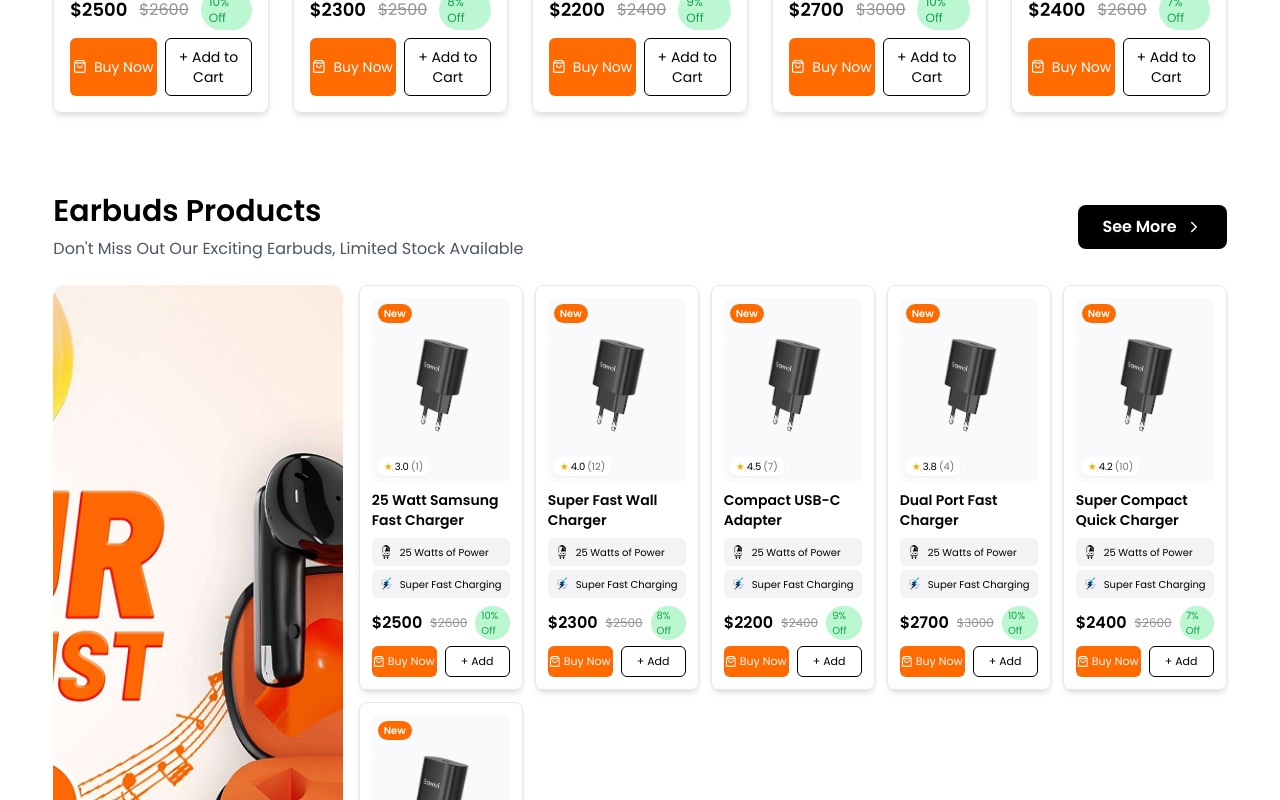
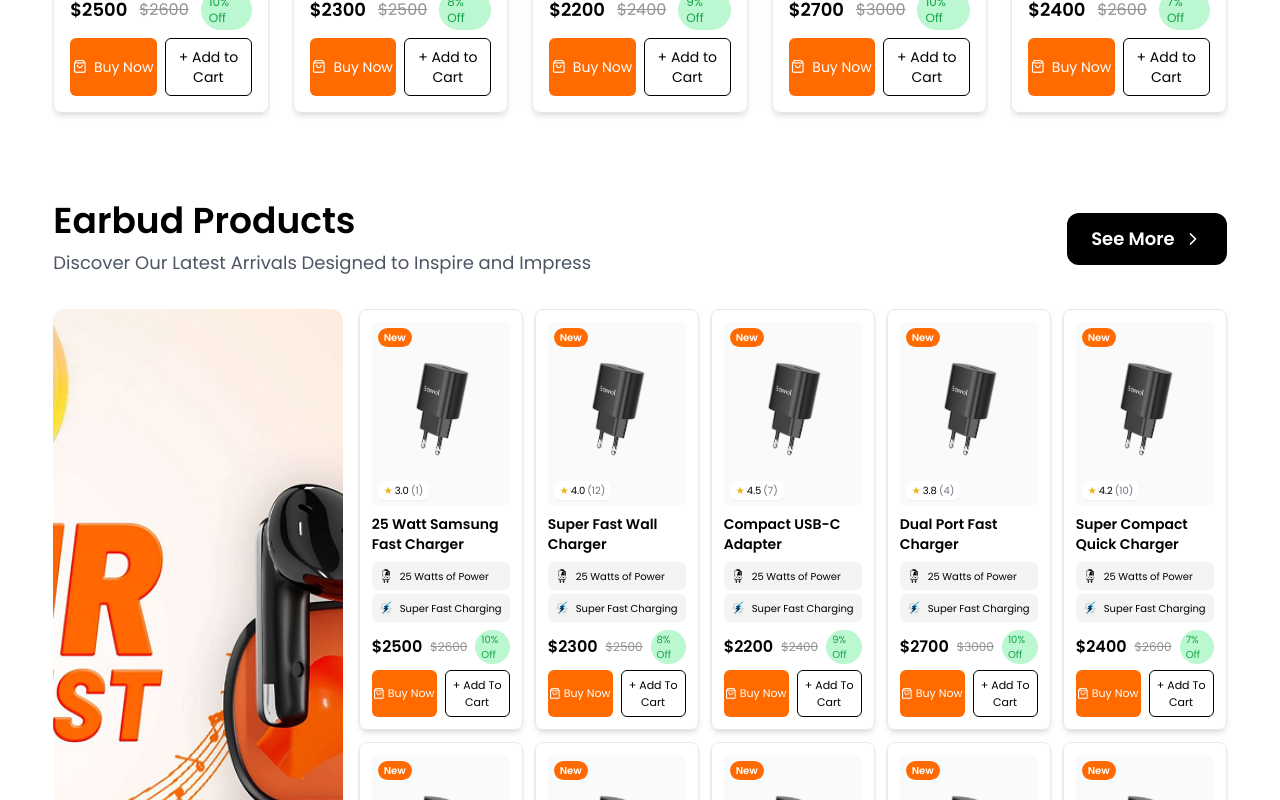
Before and after one commit to alifhossain07/stech-frontend, a Next.js app: page / in a window 1280 px wide. Shown: the part 2000-2800 px from the top of the page. Built offline with nearby package versions, Linux system fonts and the light colour scheme.

Commit message:
Earbud Section Done(Responsive Done)

```diff
--- a/components/Pages/Home/EarbudsProducts.tsx
+++ b/components/Pages/Home/EarbudsProducts.tsx
@@ -57,6 +57,47 @@ const EarbudsProducts = ({ products }) => {
     },
     {
       id: 6,
+      name: "Super Fast Wall Charger",
+      price: 2500,
+      oldPrice: 2600,
+      discount: "10% Off",
+      rating: "3.0",
+      reviews: "(1)",
+      image: "/images/charger.png",
+    },
+    {
+      id: 7,
+      name: "25 Watt Samsung Fast Charger",
+      price: 2500,
+      oldPrice: 2600,
+      discount: "10% Off",
+      rating: "3.0",
+      reviews: "(1)",
+      image: "/images/charger.png",
+    },
+    {
+      id: 8,
+      name: "Super Fast Wall Charger",
+      price: 2500,
+      oldPrice: 2600,
+      discount: "10% Off",
+      rating: "3.0",
+      reviews: "(1)",
+      image: "/images/charger.png",
+    },
+
+    {
+      id: 9,
+      name: "25 Watt Samsung Fast Charger",
+      price: 2500,
+      oldPrice: 2600,
+      discount: "10% Off",
+      rating: "3.0",
+      reviews: "(1)",
+      image: "/images/charger.png",
+    },
+    {
+      id:10,
       name: "25 Watt Samsung Fast Charger",
       price: 2500,
       oldPrice: 2600,
@@ -68,20 +109,20 @@ const EarbudsProducts = ({ products }) => {
   ];
 
   return (
-    <div className="w-11/12 mx-auto">
+    <div className="md:w-11/12 w-10/12 mx-auto">
       {/* Header Section */}
-      <div className="flex flex-col sm:flex-row justify-between items-start sm:items-center py-4 md:py-6 gap-3">
-        <div className="w-full sm:w-8/12">
-          <h1 className="text-lg sm:text-2xl md:text-3xl font-semibold mb-1 md:mb-2">
-            Earbuds Products
+      <div className="flex flex-col sm:flex-row justify-between items-center text-center sm:text-left py-6 md:py-8 w-full gap-3">
+             <div className="w-full sm:w-7/12">
+               <h1 className="text-2xl sm:text-2xl md:text-4xl font-semibold mb-1 md:mb-2">
+                 Earbud Products
                </h1>
-          <p className="text-xs sm:text-sm md:text-base text-gray-600">
-            Don't Miss Out Our Exciting Earbuds, Limited Stock Available
+               <p className="text-xs sm:text-sm md:text-lg text-gray-600">
+                 Discover Our Latest Arrivals Designed to Inspire and Impress
                </p>
              </div>
 
-        <button className="bg-black text-xs sm:text-sm md:text-base flex items-center gap-2 text-white px-4 sm:px-5 md:px-6 py-2 md:py-2.5 rounded-lg hover:text-black font-semibold hover:bg-gray-200 duration-300 transition whitespace-nowrap">
-          See More <FiChevronRight className="text-sm sm:text-base md:text-lg" />
+             <button className="bg-black text-xs sm:text-sm md:text-lg flex items-center justify-center gap-2 text-white px-4 sm:px-5 md:px-6 py-2 md:py-3 rounded-xl hover:text-black font-semibold hover:bg-gray-200 duration-300 transition whitespace-nowrap">
+               See More <FiChevronRight className="text-sm sm:text-base md:text-xl" />
              </button>
            </div>
 
@@ -95,14 +136,14 @@ const EarbudsProducts = ({ products }) => {
   alt="Earbuds Banner"
   width={400}
   height={600}
-              className="rounded-xl object-cover w-full h-[200px] sm:h-[250px] md:h-full"
+  className="rounded-xl object-contain md:object-cover w-full h-auto sm:h-[250px] md:h-full"
 />
           </div>
         </div>
 
         {/* RIGHT: Product Grid */}
         <div className="md:w-9/12 w-full flex justify-center">
-          <div className="grid grid-cols-1 sm:grid-cols-2 md:grid-cols-3 lg:grid-cols-5 gap-3 w-[95%] sm:w-full justify-items-center">
+          <div className="grid grid-cols-1 sm:grid-cols-2 md:grid-cols-3 lg:grid-cols-5 md:gap-3 gap-8 w-full sm:w-full justify-items-center">
             {product.map((p) => (
               <ProductCard2 key={p.id} product={p} />
             ))}
--- a/components/Pages/Home/NewArrival.tsx
+++ b/components/Pages/Home/NewArrival.tsx
@@ -6,7 +6,7 @@ const NewArrival = () => {
   const products = [
     {
       id: 1,
-    name: "25 Watt Samsung  Fast Charger",
+      name: "25 Watt Samsung Fast Charger",
       price: 2500,
       oldPrice: 2600,
       discount: "10% Off",
@@ -58,31 +58,30 @@ const products = [
 
   return (
     <div className="w-11/12 mx-auto py-14">
-      <div className="flex justify-between items-center py-6 md:py-8 w-full">
-        <div className=" w-7/12 ">
-          <h1 className="text-lg sm:text-2xl md:text-4xl font-semibold mb-1 md:mb-2">
+      {/* Header Section */}
+      <div className="flex flex-col sm:flex-row justify-between items-center text-center sm:text-left py-6 md:py-8 w-full gap-3">
+        <div className="w-full sm:w-7/12">
+          <h1 className="text-2xl sm:text-2xl md:text-4xl font-semibold mb-1 md:mb-2">
             New Arrival Products
           </h1>
-          <p className="text-xs sm:text-sm md:text-lg text-gray-600 ">
-            Discover Our Latest Arrivals Designed to Inspire and Imporess
+          <p className="text-xs sm:text-sm md:text-lg text-gray-600">
+            Discover Our Latest Arrivals Designed to Inspire and Impress
           </p>
         </div>
 
-        <button className="bg-black text-xs sm:text-sm md:text-lg flex items-center gap-2 text-white px-3 sm:px-5 md:px-6 py-2 md:py-3 rounded-xl hover:text-black font-semibold hover:bg-gray-200 duration-300 transition whitespace-nowrap">
-          See More{" "}
-          <FiChevronRight className="text-sm sm:text-base md:text-xl" />
+        <button className="bg-black text-xs sm:text-sm md:text-lg flex items-center justify-center gap-2 text-white px-4 sm:px-5 md:px-6 py-2 md:py-3 rounded-xl hover:text-black font-semibold hover:bg-gray-200 duration-300 transition whitespace-nowrap">
+          See More <FiChevronRight className="text-sm sm:text-base md:text-xl" />
         </button>
       </div>
- <div className="grid grid-cols-1 mt-7 sm:grid-cols-3 lg:grid-cols-5 gap-6">
+
+      {/* Product Grid */}
+      <div className="mt-7 flex justify-center">
+        <div className="grid grid-cols-1 sm:grid-cols-3 lg:grid-cols-5 gap-6 justify-items-center w-[98%] sm:w-full">
           {products.map((p) => (
             <ProductCard key={p.id} product={p} />
           ))}
         </div>
-
-
-
-
-
+      </div>
     </div>
   );
 };
--- a/components/ui/ProductCard2.jsx
+++ b/components/ui/ProductCard2.jsx
@@ -58,7 +58,7 @@ export default function ProductCard2({ product }) {
           Buy Now
         </button>
         <button className="w-1/2 text-[11px] rounded-md py-1.5 text-black border hover:bg-black hover:text-white border-black duration-300">
-          + Add
+          + Add To Cart
         </button>
       </div>
     </div>
```
Lines whose indentation alone changed are shown as unchanged.
